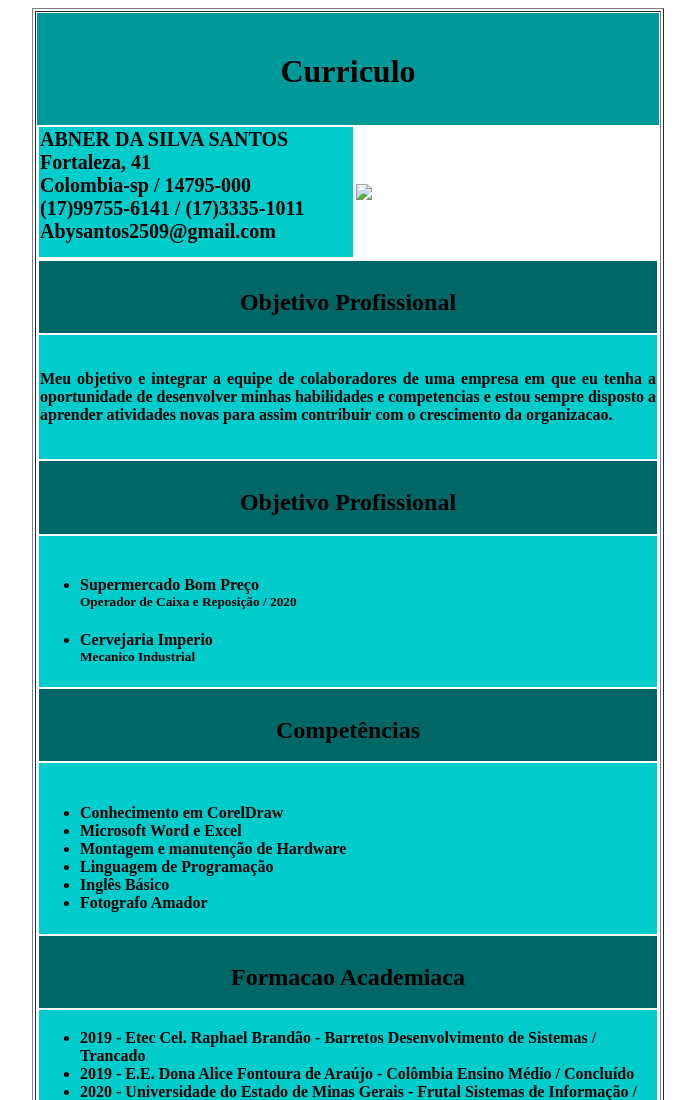
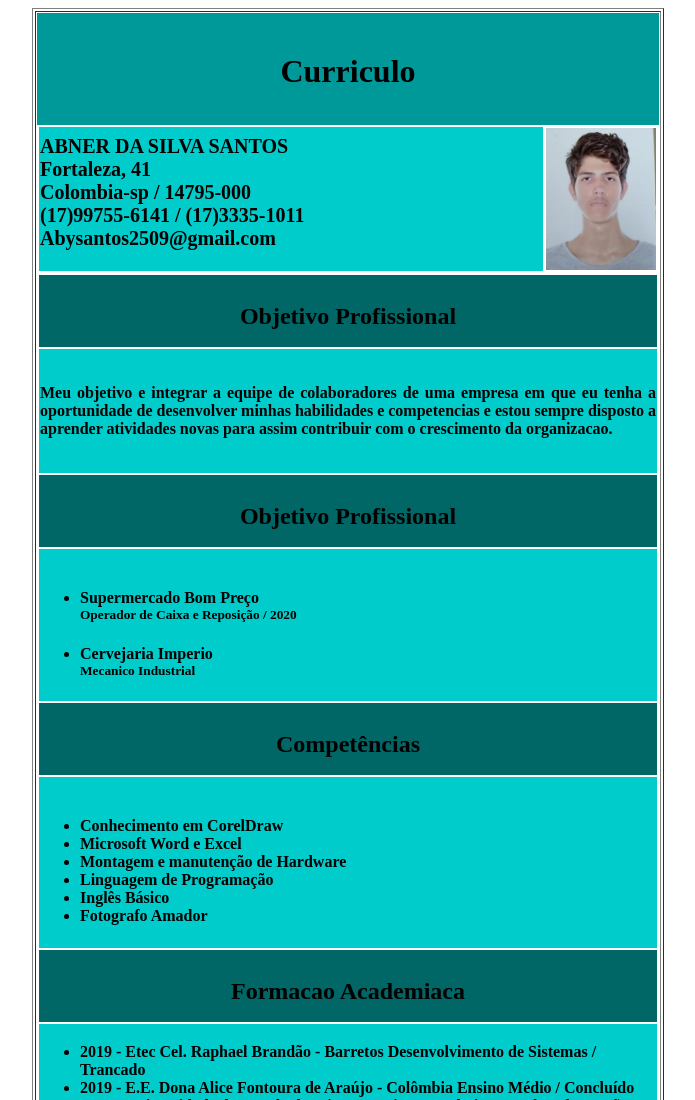
Before and after one commit to AbnerSantos25/projeto-site, a plain HTML site: page index.html in a window 1280 px wide. Shown: the top 1100 px of the page, without its empty margins (292-987 px from the left). Drawn offline with Linux system fonts and the light colour scheme.

Commit message:
add foto
foto

```diff
--- a/index.html
+++ b/index.html
@@ -21,7 +21,7 @@
                         (17)99755-6141 / (17)3335-1011<br>
                         Abysantos2509@gmail.com<br>
             </td>
-            <td width = 50> <img src="D:\Sistemas\Desktop\tarefa html/perfil.png"></td>
+            <td width = 50> <img src="perfil.png"></td>
         </table>
         <table  width = 100%>
 
```
Also changed, not shown: perfil.png (added).
